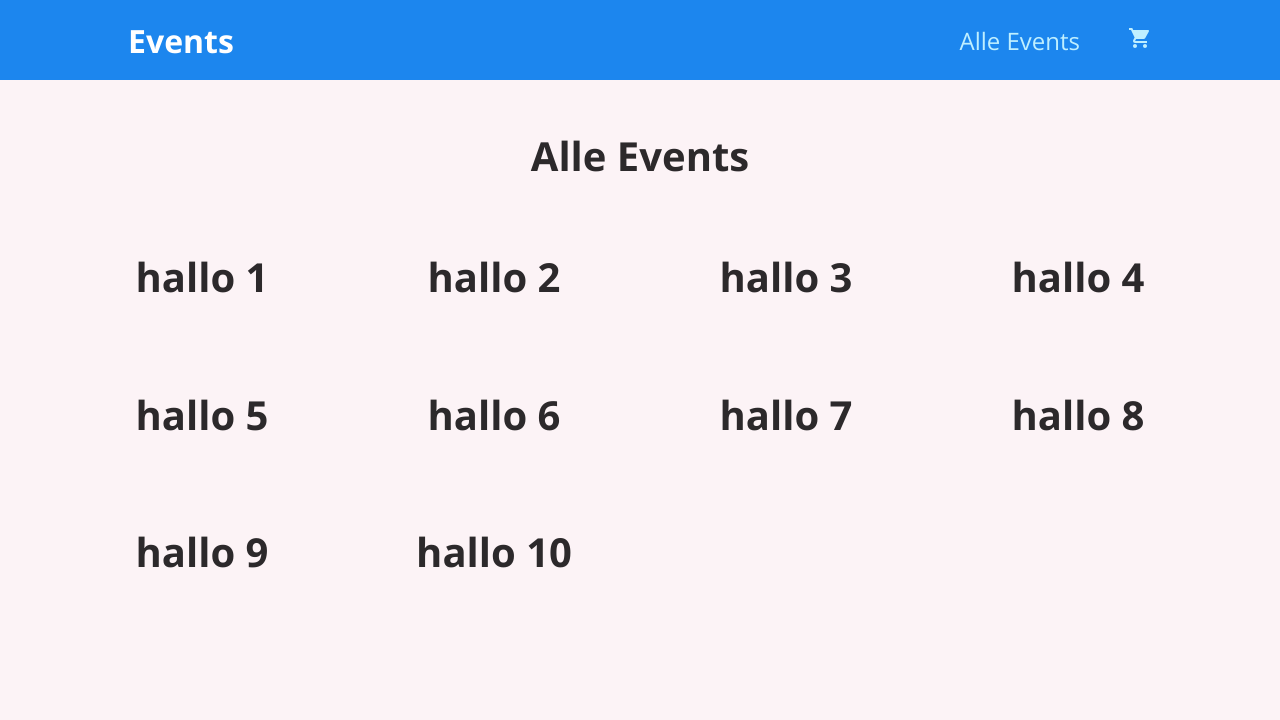
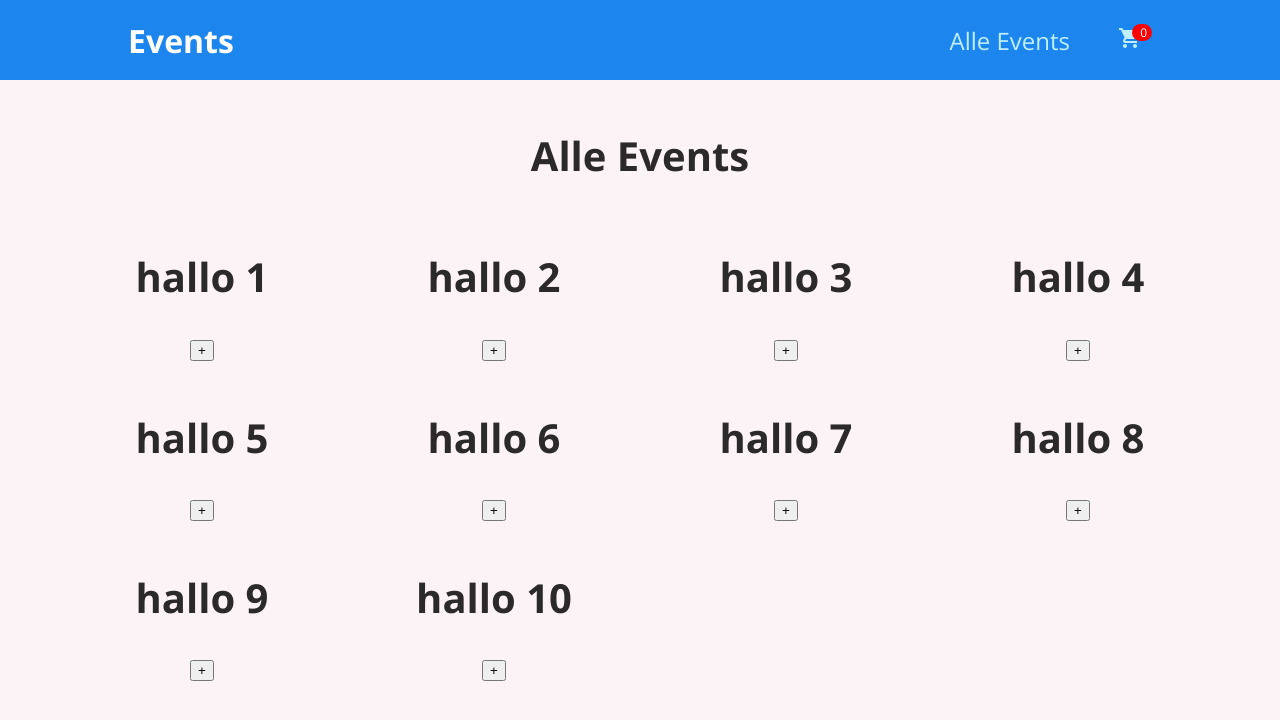
Before and after one commit to LEGlism/34b94921-d4f7-4244-bea7-ead032a4efa1, a React (Create React App) app: page / in a window 1280 px wide. Shown: the top 720 px of the page. Built offline with nearby package versions, Linux system fonts and the light colour scheme.

Commit message:
Warenkorb icon

```diff
--- a/src/App.js
+++ b/src/App.js
@@ -2,13 +2,18 @@ import { BrowserRouter as Router, Route, Routes } from "react-router-dom";
 import AllEventsPage from "./pages/AllEvents";
 import CardPage from "./pages/Card";
 import Layout from "./components/layout/Layout";
-
+import { useState } from "react";
 function App() {
+  const [inCard, setInCard] = useState(0);
+  function addToCard() {
+    let newCardValue = inCard + 1;
+    setInCard(newCardValue);
+  }
   return (
     <Router>
-      <Layout>
+      <Layout inCard={inCard}>
         <Routes>
-          <Route path="/" element={<AllEventsPage />} />
+          <Route path="/" element={<AllEventsPage addToCard={addToCard} />} />
           <Route path="/card" element={<CardPage />} />
         </Routes>
       </Layout>
--- a/src/components/Event.js
+++ b/src/components/Event.js
@@ -1,4 +1,9 @@
 function Event(props) {
-  return <h1>hallo {props.zahl}</h1>;
+  return (
+    <div>
+      <h1>hallo {props.zahl}</h1>
+      <button onClick={() => props.addToCard()}>+</button>
+    </div>
+  );
 }
 export default Event;
--- a/src/components/EventList.js
+++ b/src/components/EventList.js
@@ -1,19 +1,16 @@
 import Event from "./Event";
-
-import { styled } from "@mui/material/styles";
 import Box from "@mui/material/Box";
-import Paper from "@mui/material/Paper";
 import Grid from "@mui/material/Grid";
 
-function EventList() {
+function EventList(props) {
   let list = [1, 2, 3, 4, 5, 6, 7, 8, 9, 10];
   return (
     <div>
       <Box sx={{ flexGrow: 1 }}>
         <Grid container spacing={2}>
           {list.map((z) => (
-            <Grid item xs={1} md={3}>
-              <Event zahl={z}></Event>
+            <Grid key={z} item xs={1} md={3}>
+              <Event zahl={z} addToCard={props.addToCard}></Event>
             </Grid>
           ))}
         </Grid>
--- a/src/components/layout/Layout.js
+++ b/src/components/layout/Layout.js
@@ -4,7 +4,7 @@ import MainNavigation from "./MainNavigation";
 function Layout(props) {
   return (
     <div>
-      <MainNavigation />
+      <MainNavigation inCard={props.inCard} />
       <main className={classes.main}>{props.children}</main>
     </div>
   );
--- a/src/components/layout/MainNavigation.js
+++ b/src/components/layout/MainNavigation.js
@@ -2,7 +2,7 @@ import { Link } from "react-router-dom";
 import ShoppingCartIcon from "@mui/icons-material/ShoppingCart";
 import classes from "./MainNavigation.module.css";
 
-function MainNavigation() {
+function MainNavigation(props) {
   return (
     <header className={classes.header}>
       <div className={classes.logo}>Events</div>
@@ -15,6 +15,7 @@ function MainNavigation() {
           <li>
             <Link to="/card">
               <ShoppingCartIcon></ShoppingCartIcon>
+              <span className={classes.badge}> {props.inCard} </span>
             </Link>
           </li>
         </ul>
--- a/src/components/layout/MainNavigation.module.css
+++ b/src/components/layout/MainNavigation.module.css
@@ -37,11 +37,16 @@
 .header a.active {
   color: white;
 }
-
 .badge {
-  background-color: #cc2062;
-  color: white;
-  border-radius: 12px;
-  padding: 0 1rem;
-  margin-left: 0.5rem;
+  padding-left: 9px;
+  padding-right: 9px;
+  -webkit-border-radius: 9px;
+  -moz-border-radius: 9px;
+  border-radius: 9px;
+  font-size: 12px;
+  background: #ff0000;
+  color: #fff;
+  padding: 0 5px;
+  vertical-align: top;
+  margin-left: -10px;
 }
--- a/src/pages/AllEvents.js
+++ b/src/pages/AllEvents.js
@@ -1,9 +1,9 @@
 import EventList from "../components/EventList";
-function AllEventsPage() {
+function AllEventsPage(props) {
   return (
     <section>
       <h1>Alle Events</h1>
-      <EventList></EventList>
+      <EventList addToCard={props.addToCard}></EventList>
     </section>
   );
 }
```
